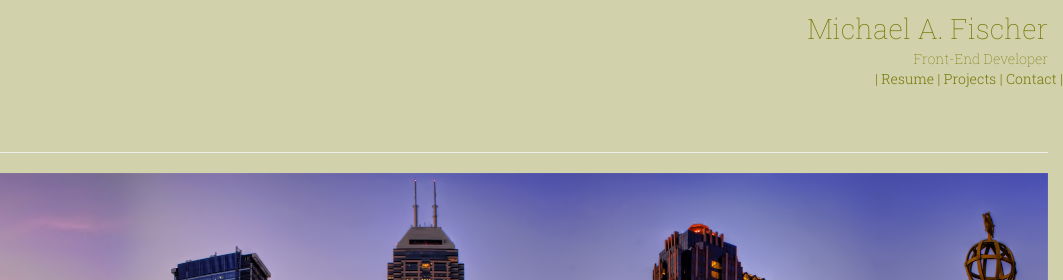
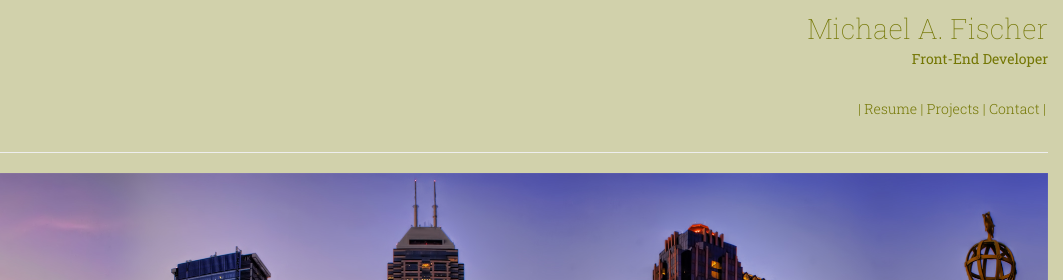
Before and after one commit to mclfxr/Front-End-Nanodegree, a website: page version-control/FE portfolio project/index.html in a window 1280 px wide. Shown: the top 280 px of the page, 217-1280 px from the left. Drawn offline with nearby package versions, Linux system fonts and the light colour scheme; a web font is replaced by a local one.

Commit message:
Modify navigation placement to be closer to the separator

```diff
--- a/version-control/FE portfolio project/css/main.css
+++ b/version-control/FE portfolio project/css/main.css
@@ -36,7 +36,7 @@ body {
 }
 
 .position-title {
-	font-weight:100;
+	font-weight: darker;
 	font-family: "Roboto Slab", serif;
 	color: #747704;
 	text-align: right;
@@ -62,7 +62,7 @@ hr {
 	color: #747704;
 	list-style-type: none;
 	margin: 0;
-	padding: 0;
+	padding: 30px 17px 0;
 }
 
 .li-nav {
```
